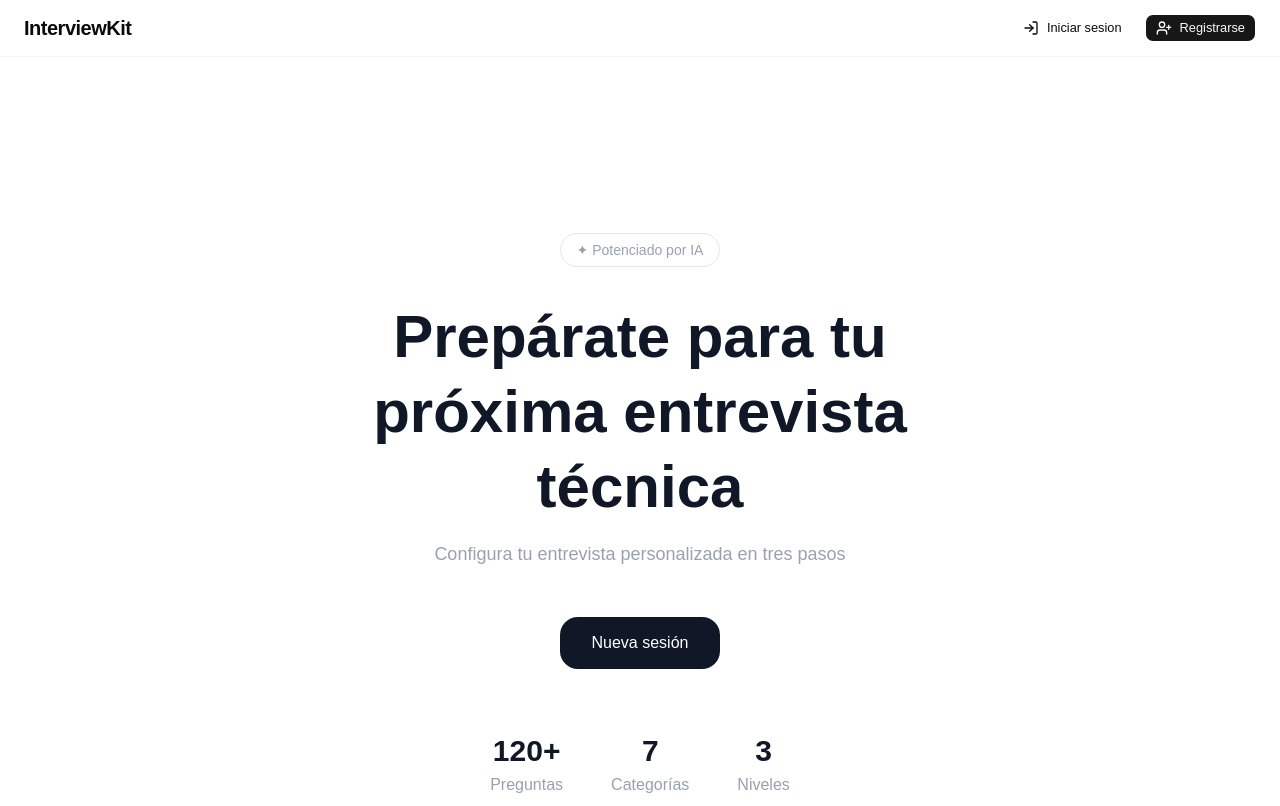
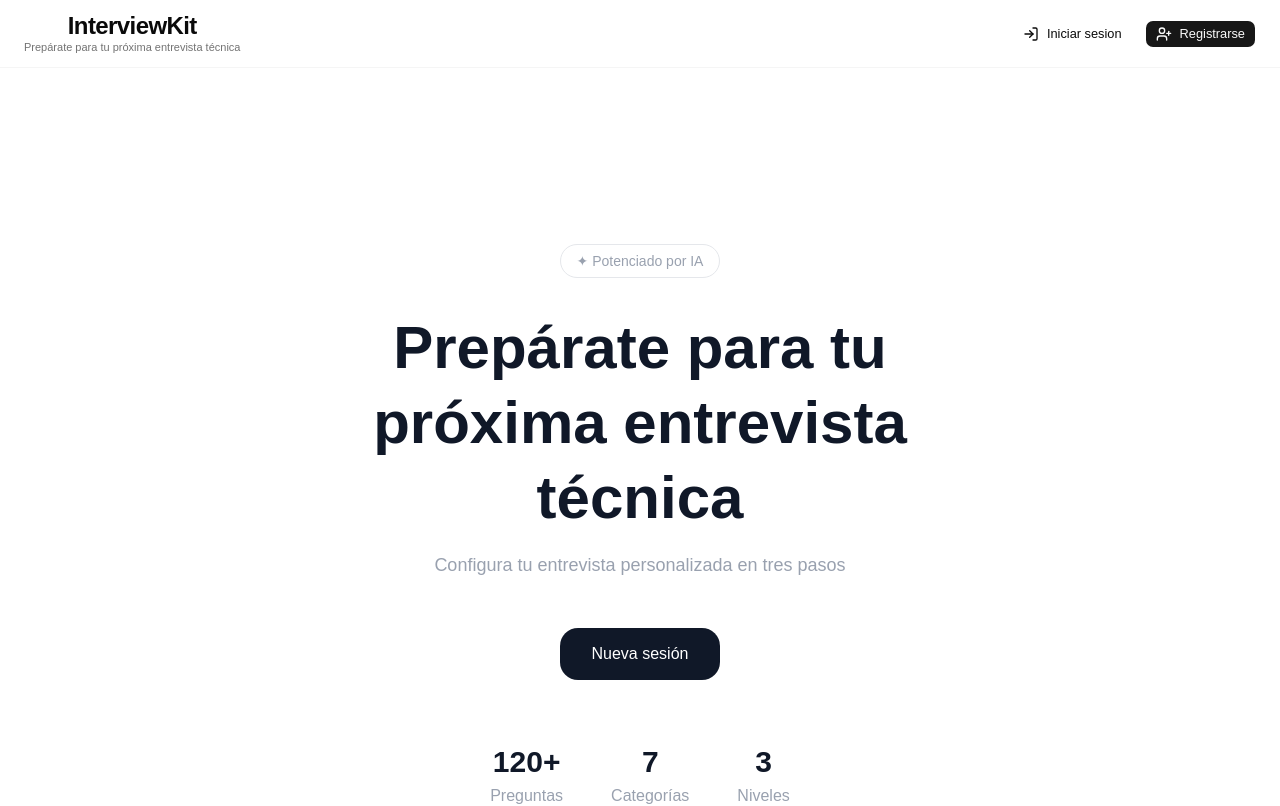
Before and after one commit to albertsp/interview-prep-app, a Next.js app in the folder frontend/: page / in a window 1280 px wide. Shown: the top 806 px of the page. Built offline with nearby package versions, Linux system fonts and the light colour scheme; no server answers.

Commit message:
refactor(navbar): enlarge brand text and add tagline

```diff
--- a/frontend/src/components/Navbar.jsx
+++ b/frontend/src/components/Navbar.jsx
@@ -17,6 +17,7 @@ import { LayoutDashboard, Play, LogOut, LogIn, UserPlus, Star, BarChart3 } from
 import { useAuth } from "@/context/AuthContext"
 
 const BRAND = "InterviewKit"
+const TAGLINE = "Prepárate para tu próxima entrevista técnica"
 
 function BrandText() {
   const [mounted, setMounted] = useState(false)
@@ -26,12 +27,20 @@ function BrandText() {
   }, [])
 
   if (!mounted) {
-    return <span className="text-xl font-bold tracking-tight">{BRAND}</span>
+    return (
+      <div className="flex flex-col">
+        <span className="text-2xl font-bold tracking-tight leading-none">{BRAND}</span>
+        <span className="text-[11px] text-muted-foreground leading-none mt-1">{TAGLINE}</span>
+      </div>
+    )
   }
 
+  const chars = BRAND.split("")
+
   return (
-    <span className="text-xl font-bold tracking-tight">
-      {BRAND.split("").map((char, i) => (
+    <div className="flex flex-col">
+      <span className="text-2xl font-bold tracking-tight leading-none">
+        {chars.map((char, i) => (
           <motion.span
             key={i}
             initial={{ opacity: 0, y: 8 }}
@@ -43,6 +52,15 @@ function BrandText() {
           </motion.span>
         ))}
       </span>
+      <motion.span
+        initial={{ opacity: 0 }}
+        animate={{ opacity: 1 }}
+        transition={{ delay: chars.length * 0.03 + 0.2, duration: 0.5 }}
+        className="text-[11px] text-muted-foreground leading-none mt-1"
+      >
+        {TAGLINE}
+      </motion.span>
+    </div>
   )
 }
 
```
Lines whose indentation alone changed are shown as unchanged.
